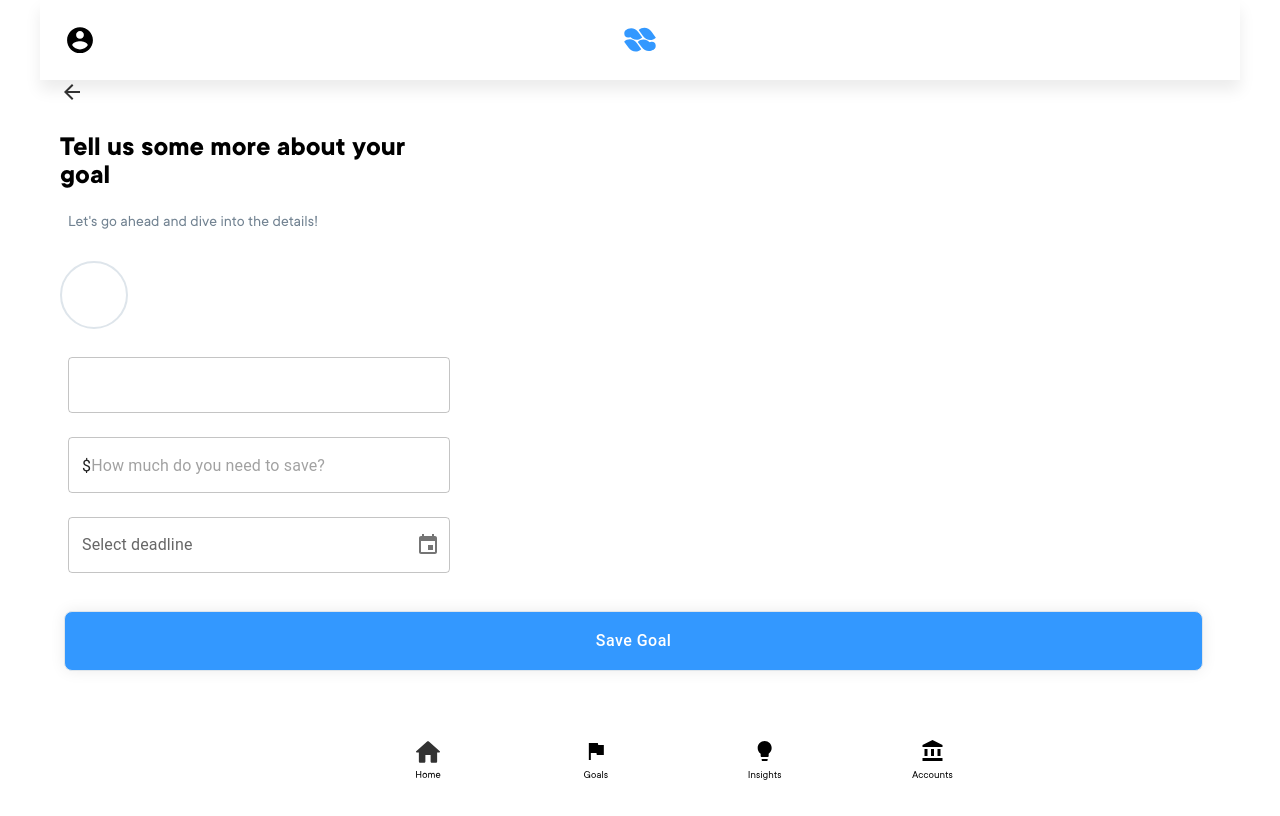
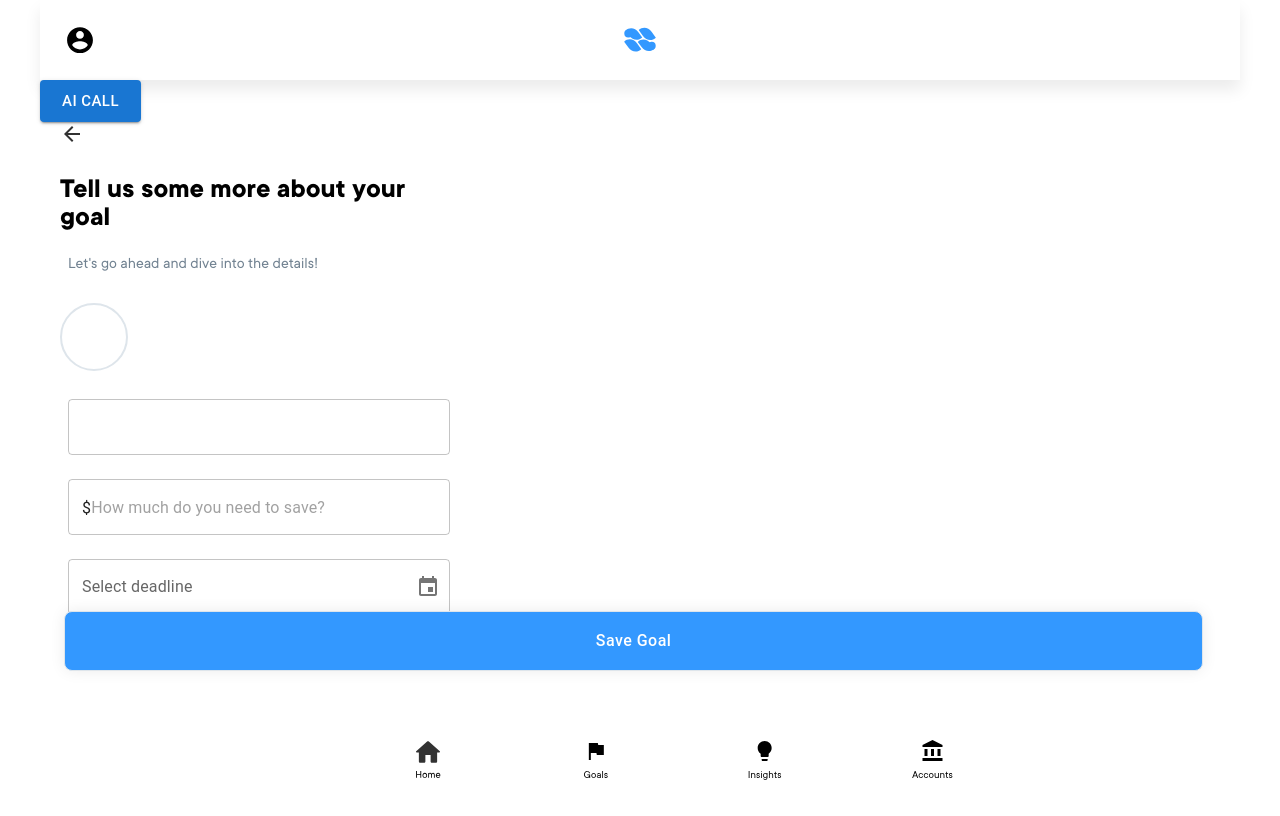
Before and after one commit to logan-lampton/Ctrl-Alt-Defeat-Debt-Frontend, a React (Create React App) app in the folder client/: page /goal-form in a window 1280 px wide. Shown: the top 816 px of the page. Built offline with nearby package versions, Linux system fonts and the light colour scheme; no server answers.

Commit message:
SS - added ai call button, is a child in GoalsForm

```diff
--- /dev/null
+++ b/client/src/components/AICall.jsx
@@ -0,0 +1,41 @@
+import {Button} from "@mui/material";
+import React, { useState, useEffect, useContext } from "react";
+import { UserContext } from "../context/UserContext";
+import axios from "axios";
+
+
+export default function AICall() {
+    // pull up that access token from context
+    const { accessToken } = useContext(UserContext)
+
+    const [insights, setInsights] = useState({})
+    const [predictions, setPredictions] = useState({})
+
+    //api call to openai
+    const callAI = async () => {
+        if (!accessToken) {
+            return {error: "No access token found"};
+        }
+        try {
+            const response = await axios.post("/openai/response", {
+                access_token: accessToken,
+            });
+            console.log("AI Stuff", response.data);
+            setInsights(response.data.goals);
+            setPredictions(response.data.predictions);
+        } catch (error) {
+            console.error("Error:", error);
+        }
+    };
+
+    console.log(predictions)
+    console.log(insights)
+
+    return(
+        <>
+            <Button variant="contained" size="large" onClick={callAI}>
+                AI Call
+            </Button>
+        </>
+    )
+}
--- a/client/src/components/GoalForm.js
+++ b/client/src/components/GoalForm.js
@@ -10,6 +10,7 @@ import ArrowDropDown from '../assets/arrow_drop_down.svg'
 import BottomNav from './BottomNav'
 import GoalCongrats from'../assets/GoalsCongrats.svg'
 import './styles/GoalForm.css'
+import AICall from './AICall';
 
 
 export default function GoalForm({ setEditing }) {
@@ -82,6 +83,7 @@ useEffect(() => {
 
     return (
         <form onSubmit={handleSubmit(onSubmit)}>
+            <AICall />
             <Container>
                 <div className="goal-form-container">
                     <div>
@@ -177,7 +179,6 @@ useEffect(() => {
                                 </div>
 
                         </Modal>
-
                 </div>
             </Container>
             <BottomNav />
--- a/client/src/components/Home.jsx
+++ b/client/src/components/Home.jsx
@@ -40,7 +40,7 @@ function Home() {
     // const [aIData, setAIData] = useState({})
 
     const handleNavigateToGoalsClick = () => {
-        navigate("/goals"); // Navigates to /goals route when clicked
+        navigate("/goal-form"); // Navigates to /goal-form route when clicked
     };
 
     // -------------------------------------------
--- a/client/src/components/styles/GoalForm.css
+++ b/client/src/components/styles/GoalForm.css
@@ -1,7 +1,7 @@
-body{
+/* body{
     overflow-x: hidden;
     overflow-y: hidden;
-}
+} */
 
 .goal-form-container{
     width: 430px;
```
